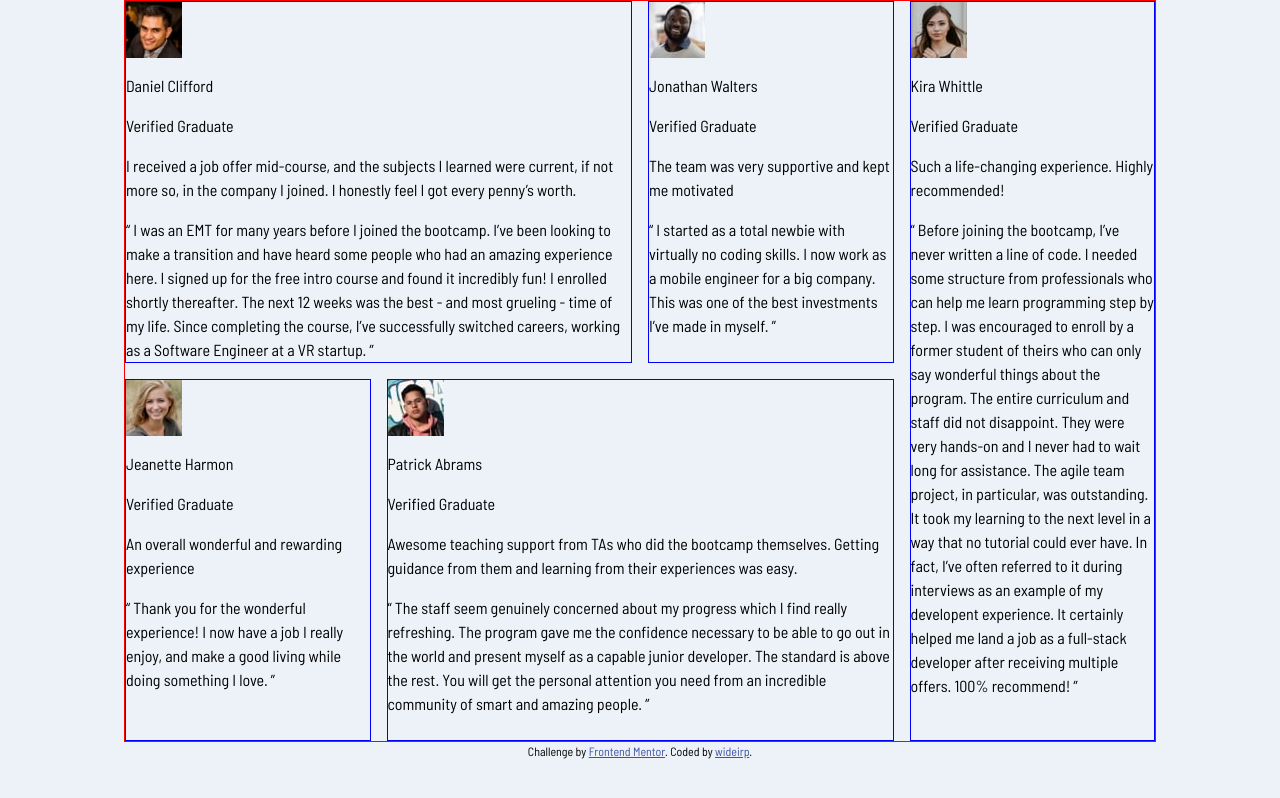
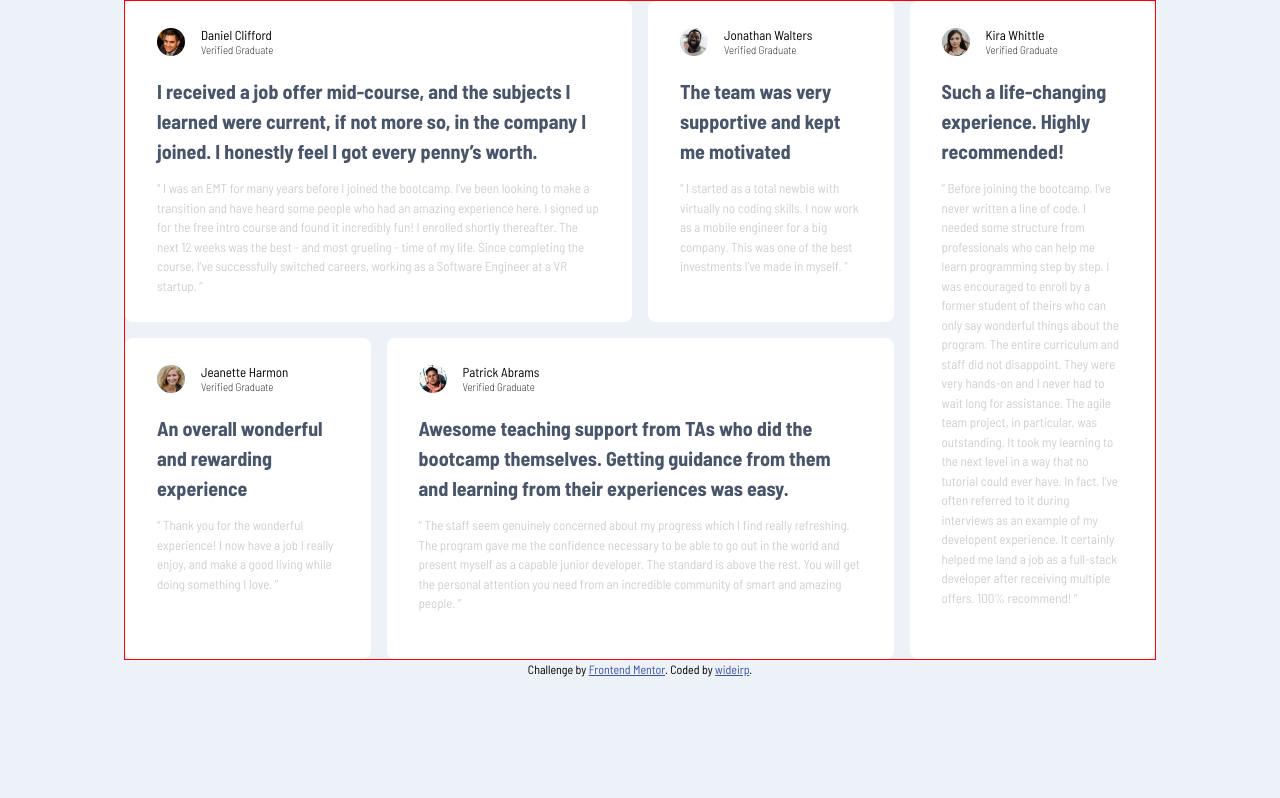
Before and after one commit to wideirp/testimonials-grid-section, a plain HTML site: page index.html in a window 1280 px wide. Drawn offline with Linux system fonts and the light colour scheme.

Commit message:
Add basic styles

```diff
--- a/index.html
+++ b/index.html
@@ -18,10 +18,14 @@
   </head>
   <body>
     <main class="wrapper">
-      <article class="quote1">
+      <article class="quote1 border-radius padding">
         <section class="graduate">
           <div class="graduate__image">
-            <img src="images/image-daniel.jpg" alt="daniel profile pic" />
+            <img
+              class="circle"
+              src="images/image-daniel.jpg"
+              alt="daniel profile pic"
+            />
           </div>
           <div class="graduate__name-wrapper">
             <p class="name">Daniel Clifford</p>
@@ -44,10 +48,14 @@
         </p>
       </article>
 
-      <article class="quote2">
+      <article class="quote2 border-radius padding">
         <section class="graduate">
           <div class="graduate__image">
-            <img src="images/image-jonathan.jpg" alt="daniel profile pic" />
+            <img
+              class="circle"
+              src="images/image-jonathan.jpg"
+              alt="daniel profile pic"
+            />
           </div>
           <div class="graduate__name-wrapper">
             <p class="name">Jonathan Walters</p>
@@ -64,10 +72,14 @@
         </p>
       </article>
 
-      <article class="quote3">
+      <article class="quote3 border-radius padding">
         <section class="graduate">
           <div class="graduate__image">
-            <img src="images/image-jeanette.jpg" alt="daniel profile pic" />
+            <img
+              class="circle"
+              src="images/image-jeanette.jpg"
+              alt="daniel profile pic"
+            />
           </div>
           <div class="graduate__name-wrapper">
             <p class="name">Jeanette Harmon</p>
@@ -83,10 +95,14 @@
         </p>
       </article>
 
-      <article class="quote4">
+      <article class="quote4 border-radius padding">
         <section class="graduate">
           <div class="graduate__image">
-            <img src="images/image-patrick.jpg" alt="daniel profile pic" />
+            <img
+              class="circle"
+              src="images/image-patrick.jpg"
+              alt="daniel profile pic"
+            />
           </div>
           <div class="graduate__name-wrapper">
             <p class="name">Patrick Abrams</p>
@@ -108,10 +124,14 @@
         </p>
       </article>
 
-      <article class="quote5">
+      <article class="quote5 border-radius padding">
         <section class="graduate">
           <div class="graduate__image">
-            <img src="images/image-kira.jpg" alt="daniel profile pic" />
+            <img
+              class="circle"
+              src="images/image-kira.jpg"
+              alt="daniel profile pic"
+            />
           </div>
           <div class="graduate__name-wrapper">
             <p class="name">Kira Whittle</p>
--- /dev/null
+++ b/sass/_block.scss
@@ -0,0 +1,36 @@
+@use "variables";
+
+.graduate {
+  display: flex;
+  align-items: center;
+
+  .graduate__image {
+    width: 1.75rem;
+    margin-right: variables.$spacer-400;
+  }
+
+  .graduate__name-wrapper {
+    line-height: normal;
+    .name {
+      font-size: variables.$fs-300;
+      font-weight: variables.$fw-400;
+      margin: 0;
+    }
+    .verified {
+      font-size: variables.$fs-200;
+      font-weight: variables.$fw-200;
+      margin: 0;
+    }
+  }
+}
+
+.quote-highlight {
+  font-size: variables.$fs-500;
+  font-weight: variables.$fw-700;
+  color: variables.$clr-neutral-400;
+}
+
+.quote-main {
+  font-size: variables.$fs-300;
+  color: variables.$clr-neutral-200;
+}
--- a/sass/_global.scss
+++ b/sass/_global.scss
@@ -12,6 +12,6 @@ body {
 main {
   border: 1px solid red;
   article {
-    border: 1px solid blue;
+    background-color: white;
   }
 }
--- a/sass/_utility.scss
+++ b/sass/_utility.scss
@@ -3,3 +3,15 @@
 .flow > * + * {
   margin-bottom: variables.$spacer-400;
 }
+
+.border-radius {
+  border-radius: 8px;
+}
+
+.circle {
+  border-radius: 50%;
+}
+
+.padding {
+  padding: variables.$padding-article;
+}
--- a/sass/_variables.scss
+++ b/sass/_variables.scss
@@ -10,6 +10,8 @@ $spacer-600: 1.625rem;
 $spacer-700: 2rem;
 $spacer-800: 4.125rem;
 
+$padding-article: $spacer-600 $spacer-700;
+
 $fs-200: 0.6875rem;
 $fs-300: 0.8125rem;
 $fs-400: 1rem;
--- a/sass/style.scss
+++ b/sass/style.scss
@@ -1,5 +1,7 @@
 @use "global";
 @use "composition";
+@use "utility";
+@use "block";
 
 .attribution {
   font-size: 0.75rem;
```
Also changed, not shown: styles/style.css, 1 other file.
